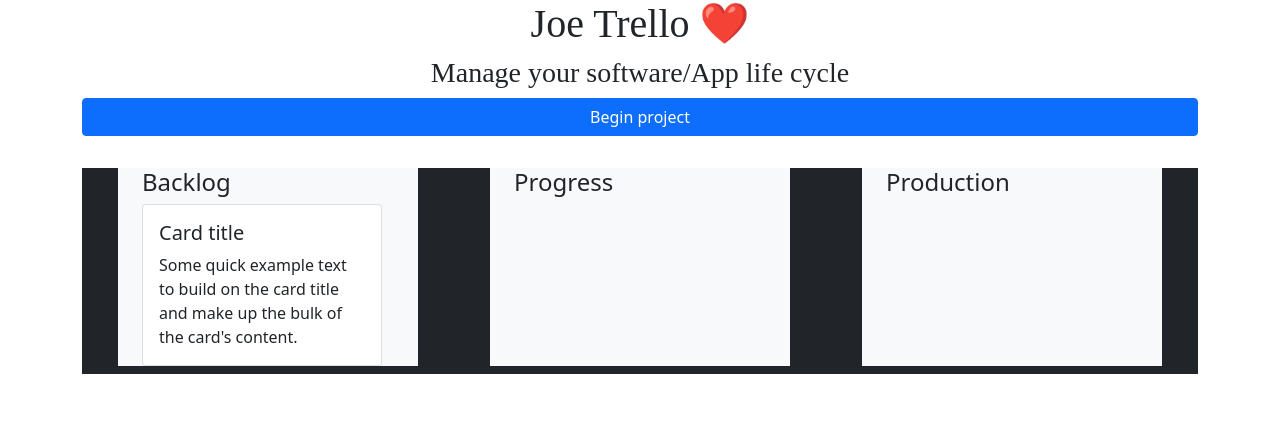
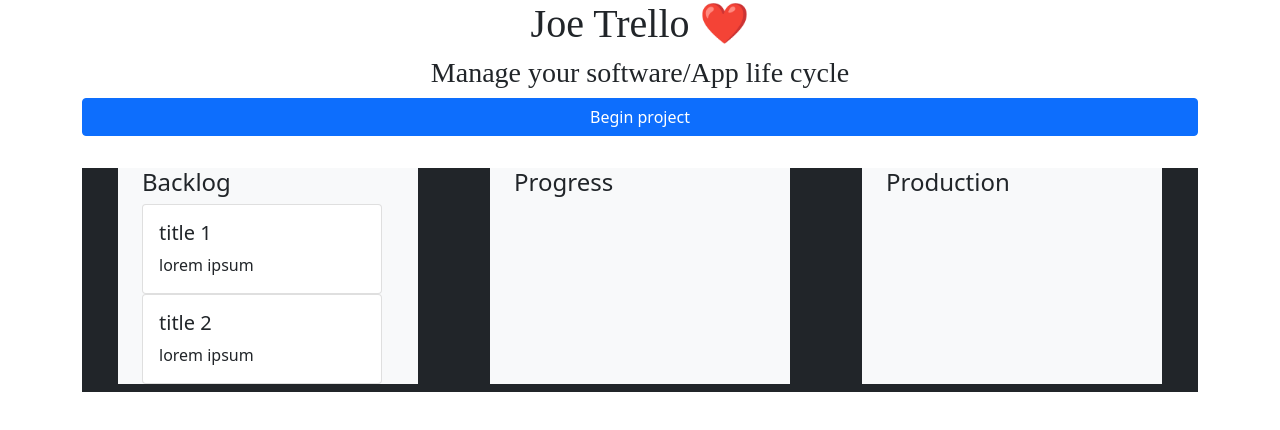
Before and after one commit to josephDev123/business-software-lifecycle-management-app, a React (Create React App) app: page / in a window 1280 px wide. Shown: the top 430 px of the page. Built offline with nearby package versions, Linux system fonts and the light colour scheme; a web font is replaced by a local one.

Commit message:
modified:   src/App.js         modified:   src/component/Board.js         modified:   src/component/Card.js

```diff
--- a/src/App.js
+++ b/src/App.js
@@ -31,7 +31,7 @@
       <Form />
       <Board_wrapper>
         <Board >
-           <Card/>
+          <Card  item={data} />
         </Board >
       </Board_wrapper >
     </div>
--- a/src/component/Card.js
+++ b/src/component/Card.js
@@ -1,15 +1,24 @@
 import React from 'react'
 
-export default function Card({data}) {
+export default function Card({item}) {
+
     return (
         <div>
-           <div className="card" style={{ width: "15rem" }} draggable='true'>
-                <div className="card-body">
-                    <h5 className="card-title">Card title</h5>
-                    <p className="card-text">Some quick example text to build on the card title and make up the bulk of the card's content.</p>
+            {
+                  item.map(data=>{
+                  return(
+                    <div className="card" style={{ width: "15rem" }} draggable='true' key={data.id}>
+                        <div className="card-body">
+                            <h5 className="card-title">{data.title}</h5>
+                            <p className="card-text">{data.content}</p>
 
-                </div>
-            </div>
+                        </div>
+                    </div>
+                  )
+
+                  })
+               }
+
         </div>
     )
 }
```
Also changed, not shown: src/component/Board.js (+3 -5 lines).
